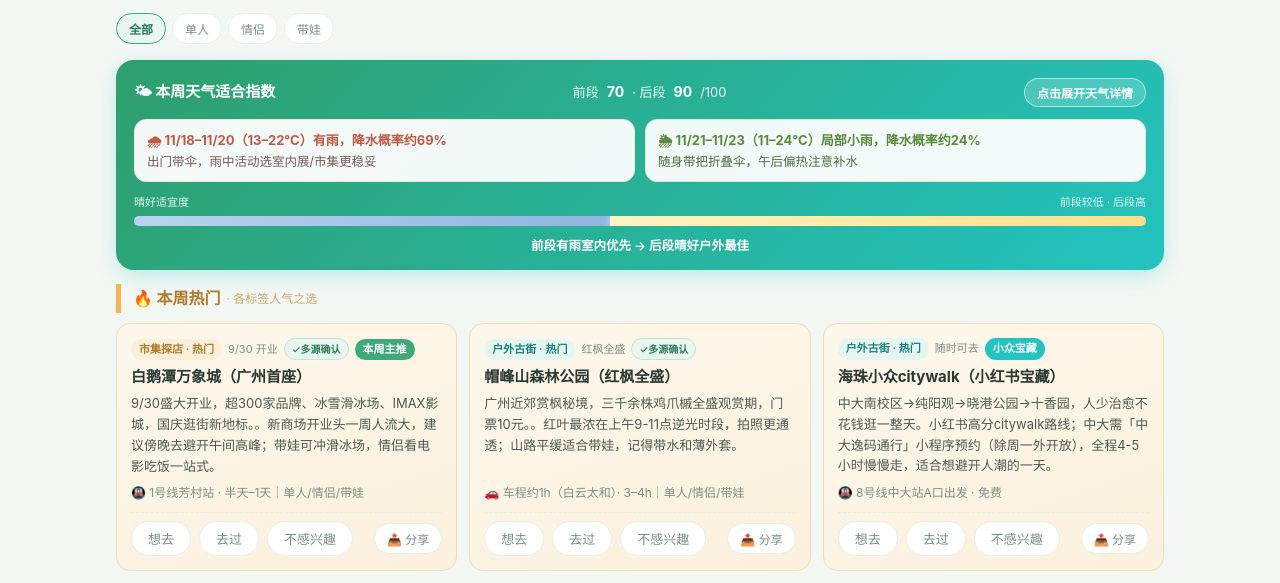
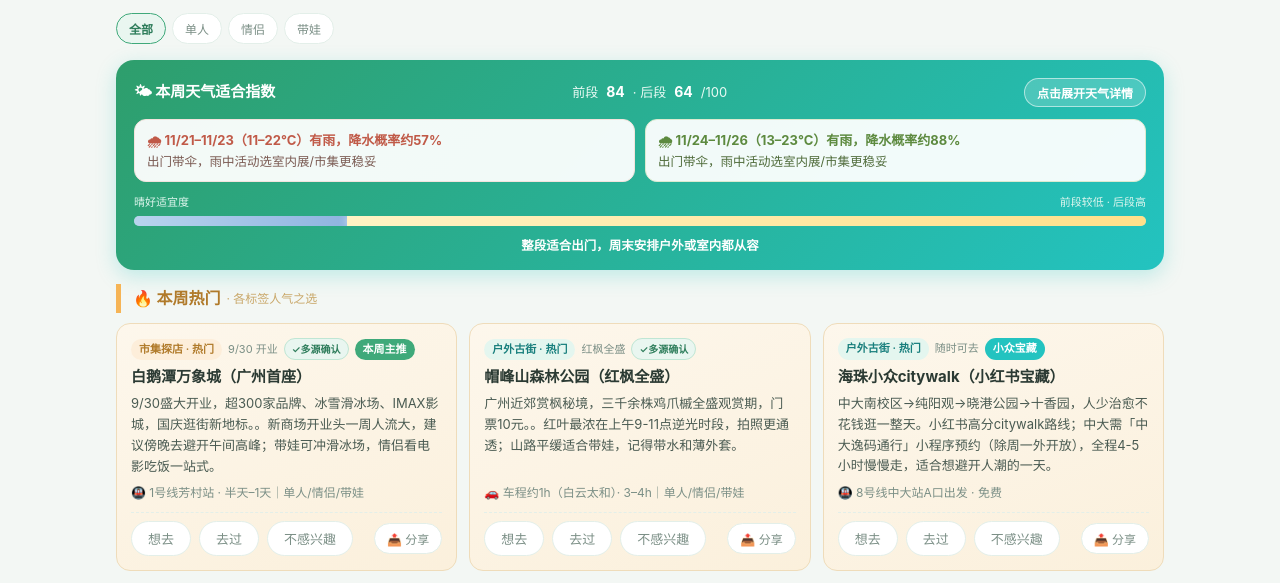
Before and after one commit to 154798760/gz-haochuqu, a plain HTML site: page index.html in a window 1280 px wide. Shown: the part 135-718 px from the top of the page. Drawn offline with Linux system fonts and the light colour scheme.

Commit message:
auto: weather refresh 2026-11-19

```diff
--- a/index.html
+++ b/index.html
@@ -256,28 +256,28 @@ footer .disclaimer{color:#9aa79f;}
     <div class="weather-card" id="weatherCard">
       <div class="weather-head">
         <span class="weather-title">🌤 本周天气适合指数</span>
-        <span class="weather-index">前段 <b>70</b> · 后段 <b>90</b>/100</span>
+        <span class="weather-index">前段 <b>84</b> · 后段 <b>64</b>/100</span>
         <button class="weather-toggle" type="button" aria-expanded="false">点击展开天气详情</button>
       </div>
       <div class="weather-split">
         <div class="weather-slot rain">
-          <span class="slot-t">🌧 11/18–11/20（13–22℃）有雨，降水概率约69%</span>
+          <span class="slot-t">🌧 11/21–11/23（11–22℃）有雨，降水概率约57%</span>
           出门带伞，雨中活动选室内展/市集更稳妥
         </div>
         <div class="weather-slot sun">
-          <span class="slot-t">🌦 11/21–11/23（11–24℃）局部小雨，降水概率约24%</span>
-          随身带把折叠伞，午后偏热注意补水
+          <span class="slot-t">🌧 11/24–11/26（13–23℃）有雨，降水概率约88%</span>
+          出门带伞，雨中活动选室内展/市集更稳妥
         </div>
       </div>
       <div class="weather-bar">
         <div class="weather-bar-label"><span>晴好适宜度</span><span id="weatherBarText">前段较低 · 后段高</span></div>
         <div class="weather-bar-track">
-          <div class="weather-bar-seg rain" style="width:47%;"></div>
-          <div class="weather-bar-seg sun" style="width:53%;"></div>
+          <div class="weather-bar-seg rain" style="width:21%;"></div>
+          <div class="weather-bar-seg sun" style="width:79%;"></div>
         </div>
       </div>
-      <div class="weather-tip">前段有雨室内优先 → 后段晴好户外最佳</div>
-      <div class="weather-detail" id="weatherDetail">11/18 小毛毛雨 17–22℃（降水概率69%）；11/19 小阵雨 14–17℃（降水概率43%）；11/20 阴 13–16℃（降水概率29%）。<br>11/21 阴 11–22℃（降水概率0%）；11/22 阴 16–21℃（降水概率9%）；11/23 毛毛雨 17–24℃（降水概率24%）。<br>前段有雨优先安排展览/电影/市集等室内活动，后段转晴后适合户外出行。</div>
+      <div class="weather-tip">整段适合出门，周末安排户外或室内都从容</div>
+      <div class="weather-detail" id="weatherDetail">11/21 阴 11–21℃（降水概率0%）；11/22 阴 13–22℃（降水概率6%）；11/23 阵雨 17–22℃（降水概率57%）。<br>11/24 强阵雨 16–21℃（降水概率88%）；11/25 小毛毛雨 13–17℃（降水概率47%）；11/26 小毛毛雨 15–23℃（降水概率41%）。<br>整段天气晴好适宜，昼夜温差渐大，早晚加件薄外套即可。</div>
     </div>
 
     <section class="hot-section" aria-label="各标签热门推荐">
@@ -443,7 +443,7 @@ const HOT_TOPIC = [
 
 /* ================= 状态 ================= */
 // 内容更新时间（定时任务每次生成时自动更新为当天日期）
-const UPDATED = '2026-11-17';
+const UPDATED = '2026-11-20';
 const TODAY = new Date();
 const fmt = d => d.toISOString().slice(0,10);
 let timeDays = 14;
```
